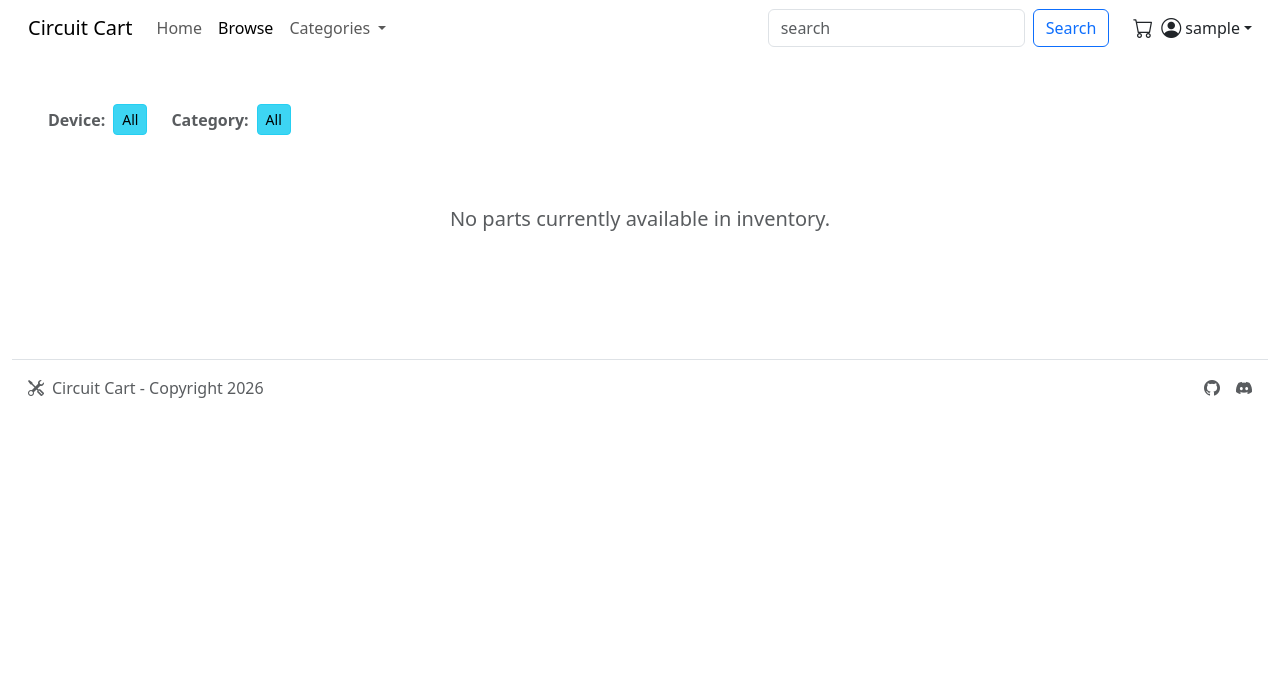
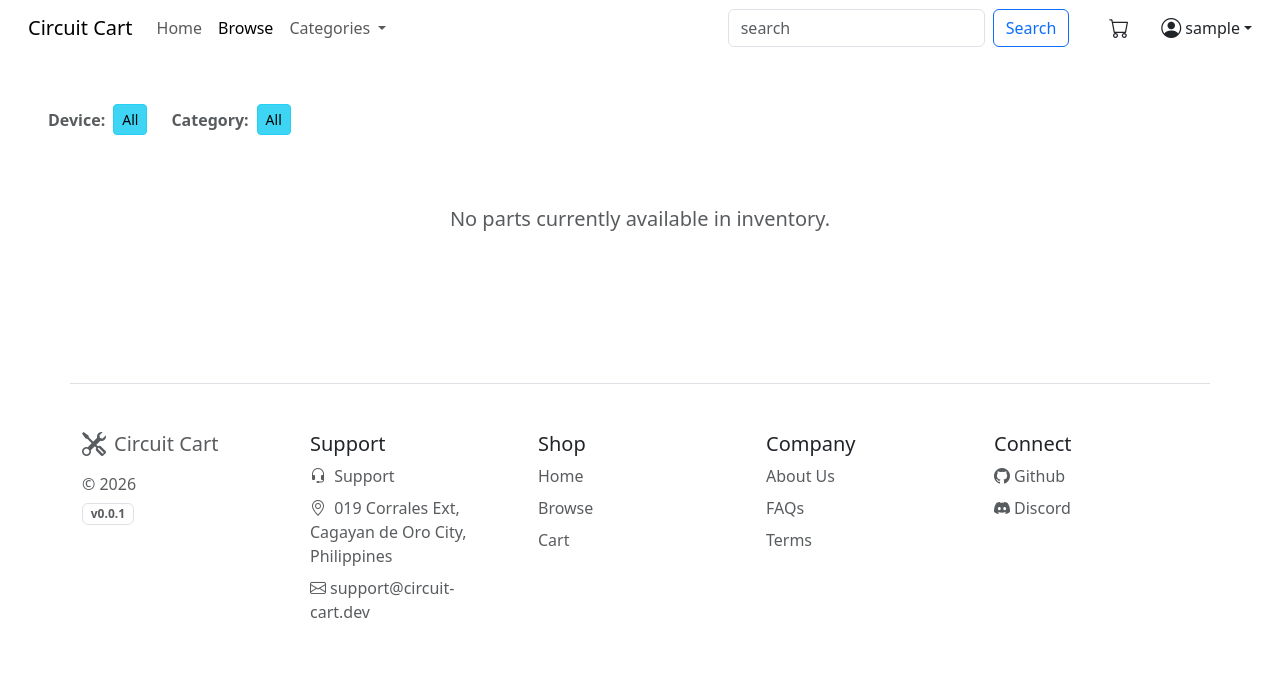
Before and after one commit to Glanvin/circuit-cart, a CodeIgniter app: page /database/browse in a window 1280 px wide. Shown: the top 695 px of the page. Run offline with CodeIgniter, Linux system fonts and the light colour scheme; the visitor is signed in with stand-in values (Sample User, id 1); data that the repository does not hold is empty.

Commit message:
Add session cart, buy-now checkout, and branded footer
CartController manages a session-backed cart: add parts from browse,
adjust quantities, and remove lines via JSON endpoints that keep the
navbar badge in sync. Cart page shows per-item checkboxes driving the
live order summary, gating checkout when nothing is selected. Buy Now
stores a standalone line so direct checkout never touches the cart;
CheckoutController renders the single item or the cart's checked items
with a simple order summary.

Footer reworked to the Bootstrap column layout with APP_VERSION badge,
Support/address block, and mailto support@circuit-cart.dev. All JS is
external (cart.js); assignments normalized to single spaces.

```diff
--- a/application/config/routes.php
+++ b/application/config/routes.php
@@ -52,6 +52,12 @@ defined('BASEPATH') OR exit('No direct script access allowed');
 $route['default_controller'] = 'AuthController';
 $route['home'] = 'HomeController';
 $route['browse'] = 'BrowseController';
+$route['cart'] = 'CartController';
+$route['cart/add/(:num)'] = 'CartController/add/$1';
+$route['cart/buy/(:num)'] = 'CartController/buyNow/$1';
+$route['cart/update/(:num)'] = 'CartController/update/$1';
+$route['cart/remove/(:num)'] = 'CartController/remove/$1';
+$route['checkout'] = 'CheckoutController';
 
 $route['employee/dashboard'] = 'DashboardController';
 $route['employee/manage/users'] = 'ManagementController';
--- a/application/helpers/my_helper.php
+++ b/application/helpers/my_helper.php
@@ -147,3 +147,43 @@ function verify_otp(string $code): bool
 
     return $valid;
 }
+
+//Returns the current cart lines held in the session. Seeds the cart from the
+//first two active DB parts the first time it is requested so the navbar badge
+//and cart page can share one source. Returns an empty array when the cart has
+//been emptied (line items were removed) or the database is unavailable.
+//Each line: part_id, name, category, price, quantity.
+function cart_items(): array
+{
+    $CI =& get_instance();
+
+    $cart = $CI->session->userdata('cart_items');
+
+    if ($cart !== NULL) {
+        return is_array($cart) ? $cart : [];
+    }
+
+    $cart = [];
+
+    try {
+        $CI->load->model('PartsModel');
+
+        $parts = array_slice($CI->PartsModel->getAllParts(), 0, 2);
+
+        foreach ($parts as $i => $part) {
+            $cart[] = [
+                'part_id' => $part['part_id'],
+                'name' => $part['part_name'],
+                'category' => $part['category'],
+                'price' => $part['selling_price'],
+                'quantity' => $i === 0 ? 1 : 2,
+            ];
+        }
+    } catch (Exception $e) {
+        $cart = [];
+    }
+
+    $CI->session->set_userdata('cart_items', $cart);
+
+    return $cart;
+}
--- a/application/views/pages/browse.php
+++ b/application/views/pages/browse.php
@@ -78,8 +78,8 @@
                                 </p>
 
                                 <div class="d-grid gap-2">
-                                    <a href="#" class="btn btn-primary btn-sm">Buy Now</a>
-                                    <a href="#" class="btn btn-outline-secondary btn-sm">Add to Cart</a>
+                                    <a href="<?= site_url('cart/buy/' . $part['part_id']) ?>" class="btn btn-primary btn-sm">Buy Now</a>
+                                    <a href="<?= site_url('cart/add/' . $part['part_id']) ?>" class="btn btn-outline-secondary btn-sm">Add to Cart</a>
                                 </div>
                             </div>
                         </div>
--- a/application/views/templates/footer.php
+++ b/application/views/templates/footer.php
@@ -1,27 +1,67 @@
 <?php if (!empty($enable_footer)):?>
-<div class="container-fluid mt-auto">
-    <footer class="d-flex flex-wrap justify-content-between align-items-center py-3 my-4 border-top">
-        <div class="col-md-4 d-flex align-items-center px-3">
-            <a aria-label="Bootstrap" class="mb-3 me-2 mb-md-0 text-body-secondary text-decoration-none lh-1" href="#">
-                <i aria-hidden="true" class="bi bi-tools" height="24" width="30">
-                </i>
+<div class="container mt-auto">
+    <footer class="row row-cols-1 row-cols-sm-2 row-cols-md-5 py-5 my-5 border-top">
+        <div class="col mb-3">
+            <a href="<?= site_url('') ?>" class="d-flex align-items-center mb-3 text-body-secondary text-decoration-none lh-1" aria-label="<?= SITE_NAME ?>">
+                <i class="bi bi-tools me-2" aria-hidden="true" style="font-size: 1.5rem;"></i>
+                <span class="h5 mb-0"><?= SITE_NAME ?></span>
             </a>
-            <span class="mb-3 mb-md-0 text-body-secondary">
-                <?= SITE_NAME ?> - Copyright 2026
-            </span>
+            <p class="text-body-secondary mb-1">&copy; 2026</p>
+            <span class="badge text-body-secondary border">v<?= APP_VERSION ?></span>
         </div>
-        <ul class="nav col-md-4 justify-content-end list-unstyled d-flex px-3">
-            <li class="ms-3">
-                <a aria-label="Github" class="text-body-secondary" href="https://github.com/Glanvin">
-                    <i class="bi bi-github"></i>
-                </a>
-            </li>
-            <li class="ms-3">
-                <a aria-label="Discord" class="text-body-secondary" href="#">
-                    <i class="bi bi-discord"></i>
-                </a>
-            </li>
-        </ul>
+
+        <div class="col mb-3">
+            <h5>Support</h5>
+            <ul class="nav flex-column">
+                <li class="nav-item mb-2 text-body-secondary">
+                    <i class="bi bi-headset me-1"></i>
+                    Support
+                </li>
+                <li class="nav-item mb-2 text-body-secondary">
+                    <i class="bi bi-geo-alt me-1"></i>
+                    <span>019 Corrales Ext, Cagayan de Oro City, Philippines</span>
+                </li>
+                <li class="nav-item mb-2">
+                    <a href="mailto:support@circuit-cart.dev" class="nav-link p-0 text-body-secondary">
+                        <i class="bi bi-envelope me-1"></i>support@circuit-cart.dev
+                    </a>
+                </li>
+            </ul>
+        </div>
+
+        <div class="col mb-3">
+            <h5>Shop</h5>
+            <ul class="nav flex-column">
+                <li class="nav-item mb-2"><a href="<?= site_url('home') ?>" class="nav-link p-0 text-body-secondary">Home</a></li>
+                <li class="nav-item mb-2"><a href="<?= site_url('browse') ?>" class="nav-link p-0 text-body-secondary">Browse</a></li>
+                <li class="nav-item mb-2"><a href="<?= site_url('cart') ?>" class="nav-link p-0 text-body-secondary">Cart</a></li>
+            </ul>
+        </div>
+
+        <div class="col mb-3">
+            <h5>Company</h5>
+            <ul class="nav flex-column">
+                <li class="nav-item mb-2"><a href="#" class="nav-link p-0 text-body-secondary">About Us</a></li>
+                <li class="nav-item mb-2"><a href="#" class="nav-link p-0 text-body-secondary">FAQs</a></li>
+                <li class="nav-item mb-2"><a href="#" class="nav-link p-0 text-body-secondary">Terms</a></li>
+            </ul>
+        </div>
+
+        <div class="col mb-3">
+            <h5>Connect</h5>
+            <ul class="nav flex-column">
+                <li class="nav-item mb-2">
+                    <a href="https://github.com/Glanvin" class="nav-link p-0 text-body-secondary">
+                        <i class="bi bi-github me-1"></i>Github
+                    </a>
+                </li>
+                <li class="nav-item mb-2">
+                    <a href="#" class="nav-link p-0 text-body-secondary">
+                        <i class="bi bi-discord me-1"></i>Discord
+                    </a>
+                </li>
+            </ul>
+        </div>
     </footer>
 </div>
 <?php endif;?>
--- a/application/views/templates/header.php
+++ b/application/views/templates/header.php
@@ -13,5 +13,5 @@ $initialTheme = $themePreference === 'system' ? 'light' : $themePreference;
 	<link rel="stylesheet" href="https://cdn.jsdelivr.net/npm/bootstrap-icons@1.13.1/font/bootstrap-icons.min.css">
 	<link rel="stylesheet" type="text/css" href="<?= base_url('assets/css/style.css')?>">
 </head>
-<body>
+<body data-base-url="<?= base_url() ?>">
 <?= $this->toastify->render(); ?>
--- a/application/views/templates/navbar.php
+++ b/application/views/templates/navbar.php
@@ -47,18 +47,24 @@
                     </ul>
                 </li>
             </ul>
-            <form class="d-flex flex-grow-1 flex-lg-grow-0 me-lg-3" role="search">
+            <form class="d-flex flex-grow-1 flex-lg-grow-0 navbar-search me-lg-4" role="search">
                 <input aria-label="Search" class="form-control me-2" placeholder="search" type="search">
                     <button class="btn btn-outline-primary" type="submit">
                         Search
                     </button>
                 </input>
             </form>
-            <div class="d-flex align-items-center">
-                <a href="#" class="nav-link position-relative px-2" aria-label="Shopping cart">
-                    <i class="bi bi-cart fs-5"></i>
-                    <span class="position-absolute top-0 start-100 translate-middle badge rounded-pill bg-danger"></span>
-                </a>
+            <div class="d-flex align-items-center gap-2 ms-lg-2">
+                <?php
+                $cartCount = 0;
+                foreach (cart_items() as $_item) {
+                    $cartCount += (int) $_item['quantity'];
+                }
+            ?>
+            <a href="<?= site_url('cart') ?>" class="nav-link position-relative px-2 me-3" aria-label="Shopping cart">
+                <i class="bi bi-cart fs-5"></i>
+                <span id="cart-badge" class="position-absolute top-0 start-100 translate-middle badge rounded-pill bg-danger <?= $cartCount > 0 ? '' : 'd-none' ?>"><?= $cartCount ?></span>
+            </a>
                 <div class="dropdown">
                     <button class="btn btn-link nav-link dropdown-toggle d-flex align-items-center" type="button" id="userDropdown" data-bs-toggle="dropdown" aria-expanded="false">
                         <i class="bi bi-person-circle fs-5 me-1"></i>
--- a/assets/css/style.css
+++ b/assets/css/style.css
@@ -39,3 +39,16 @@
   top: 1rem;
   align-self: start;
 }
+
+/* Navbar: roomier search bar and breathing room between the cart icon and
+   the user dropdown so the cart badge never overlaps the dropdown. */
+.navbar form[role="search"] {
+  min-width: 220px;
+}
+
+@media (min-width: 992px) {
+  .navbar form[role="search"].navbar-search {
+    flex-grow: 0;
+    min-width: 280px;
+  }
+}
--- a/index.php
+++ b/index.php
@@ -62,6 +62,7 @@
 	define('ENVIRONMENT', app_env('CI_ENV', 'development') ?: 'development');
 
 	define('SITE_NAME', app_env('SITE_NAME', 'Circuit Cart'));
+	define('APP_VERSION', app_env('APP_VERSION', '0.0.1'));
 	define('DATABASE_NAME', app_env('DATABASE_NAME'));
 	define('DATABASE_HOSTNAME', app_env('DATABASE_HOSTNAME', 'localhost'));
 	define('DATABASE_PORT', app_env('DATABASE_PORT', '3306'));
```
Also changed, not shown: application/controllers/CartController.php (added, +171 -0 lines), application/controllers/CheckoutController.php (added, +29 -0 lines), application/views/pages/cart.php (added, +102 -0 lines), application/views/pages/checkout.php (added, +69 -0 lines), assets/js/cart.js (added, +142 -0 lines).
